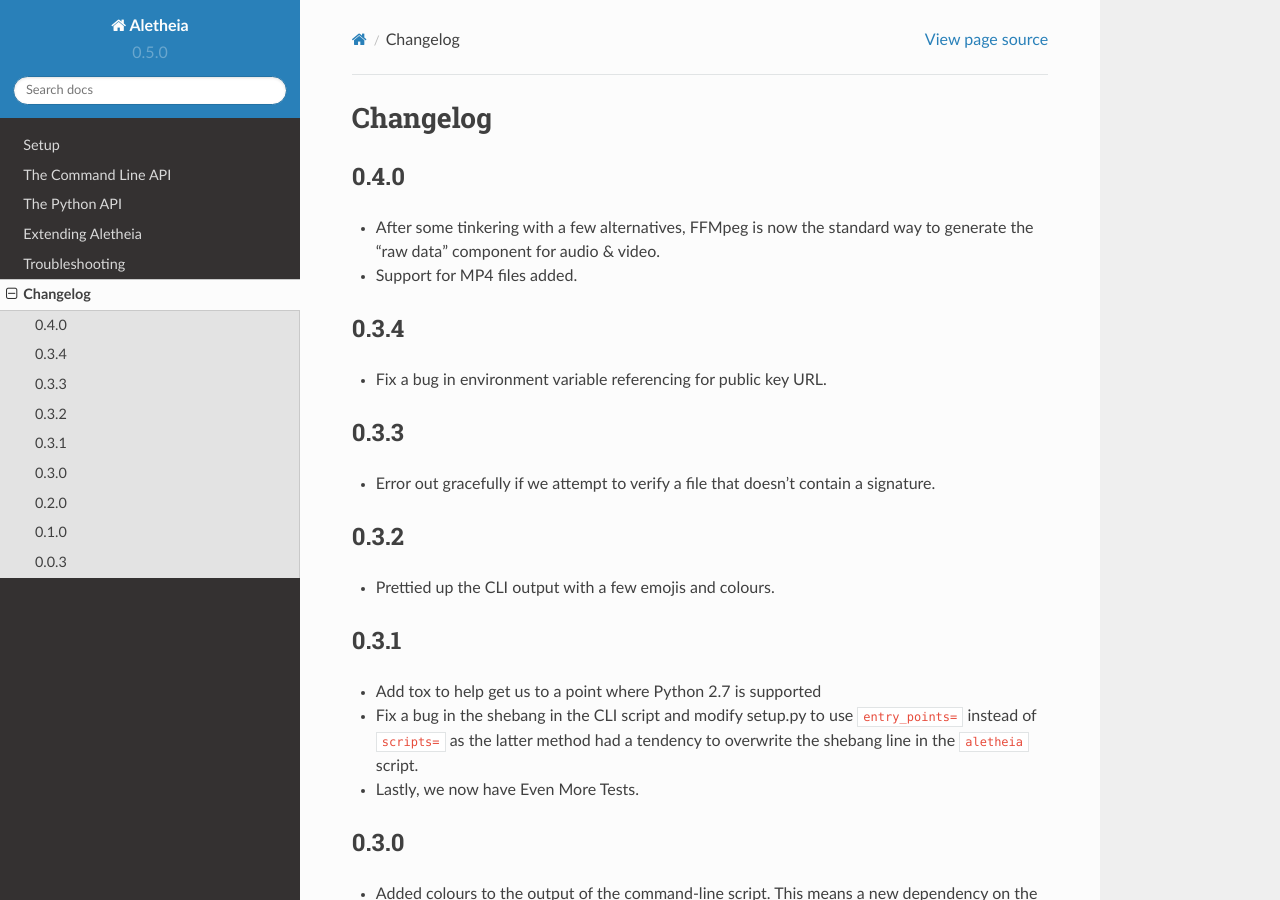
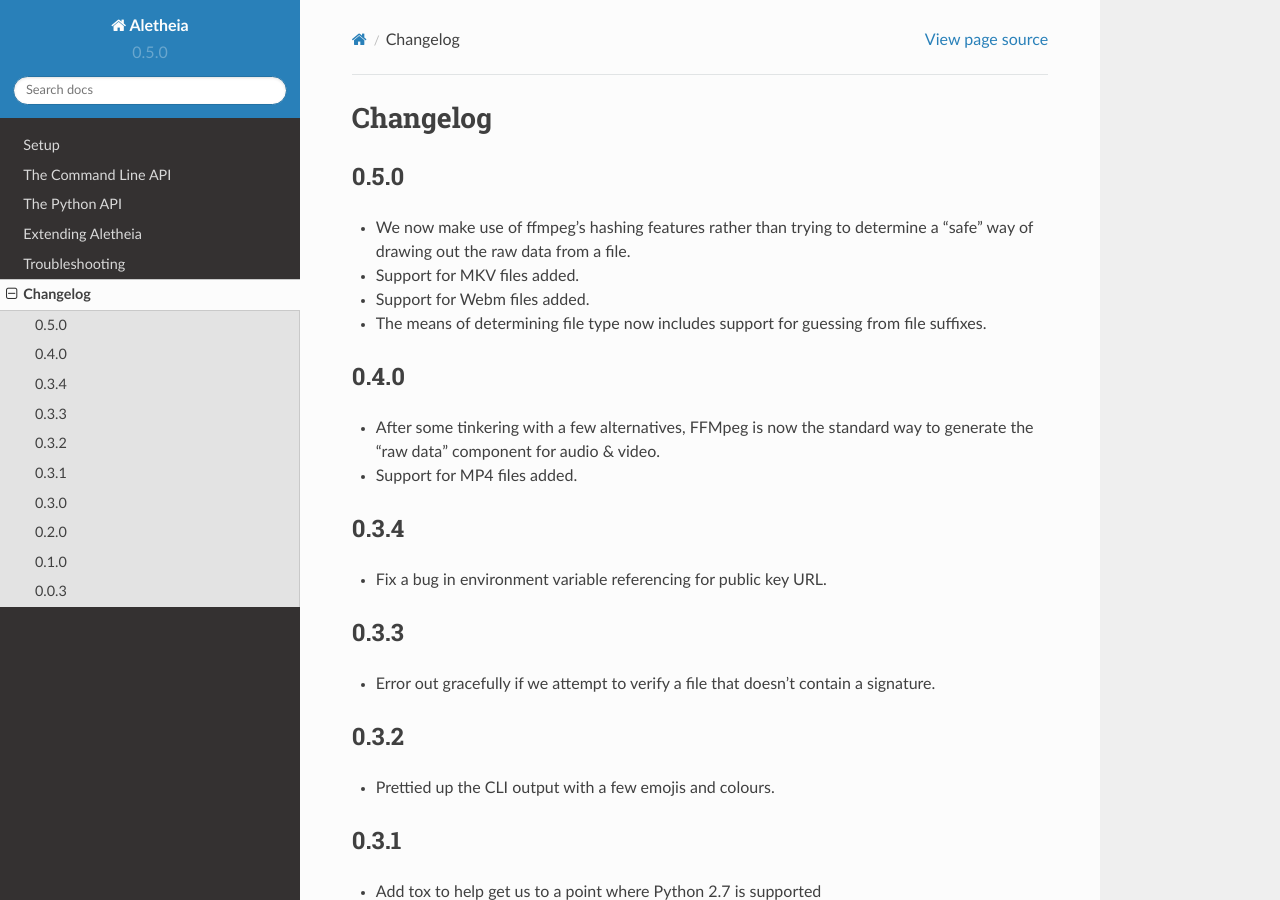
Before and after one commit to danielquinn/pyletheia, a Sphinx documentation site: the page built from docs/changelog.rst, in a window 1280 px wide and 900 px high. Built offline with Sphinx 7.4.7 and the Read the Docs theme 2.0.0, drawn with Linux system fonts in a browser that asks for light colours.

Commit message:
Update for 0.5.0

```diff
--- a/docs/changelog.rst
+++ b/docs/changelog.rst
@@ -2,6 +2,15 @@
 
 Changelog
 #########
+
+0.5.0
+=====
+* We now make use of ffmpeg's hashing features rather than trying to determine
+  a "safe" way of drawing out the raw data from a file.
+* Support for MKV files added.
+* Support for Webm files added.
+* The means of determining file type now includes support for guessing from
+  file suffixes.
 
 0.4.0
 =====
```
